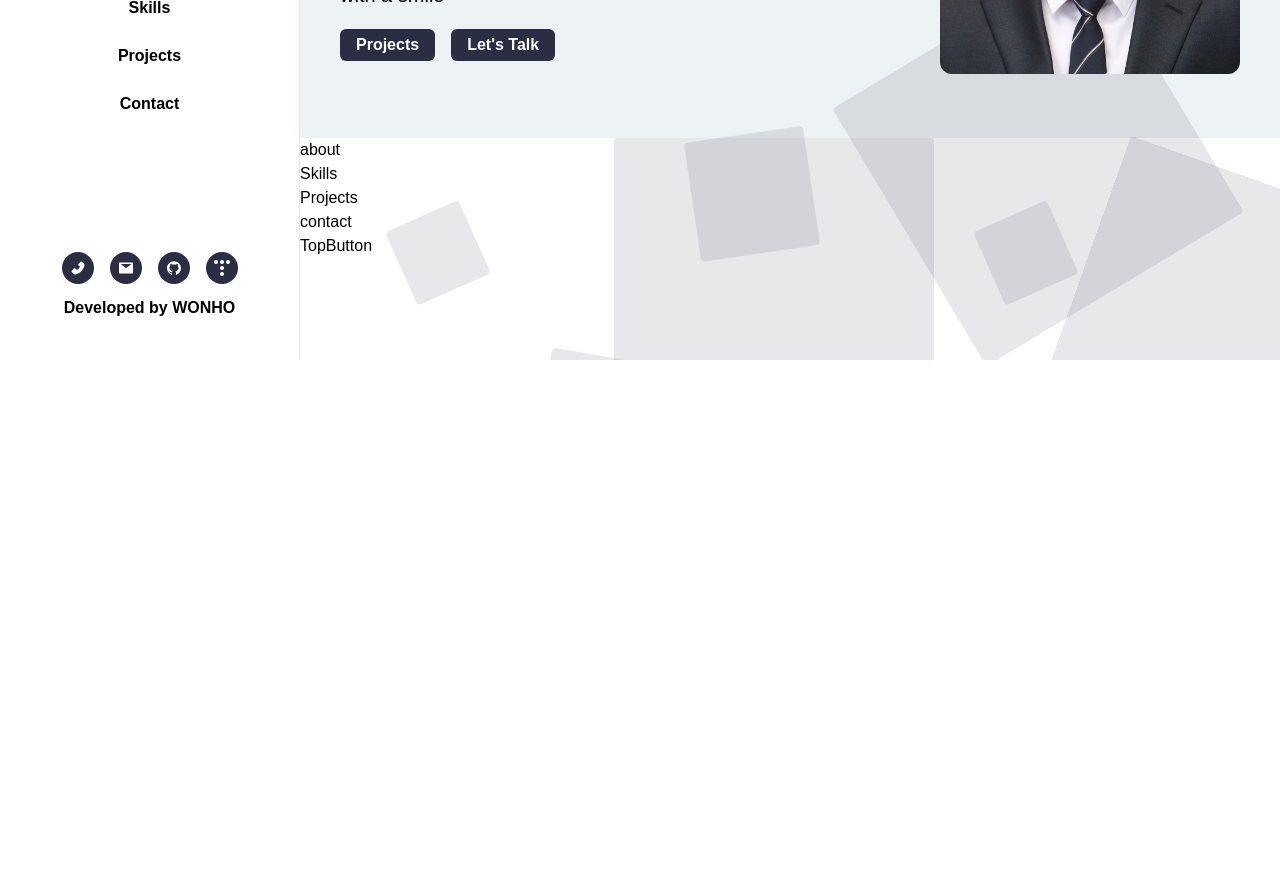
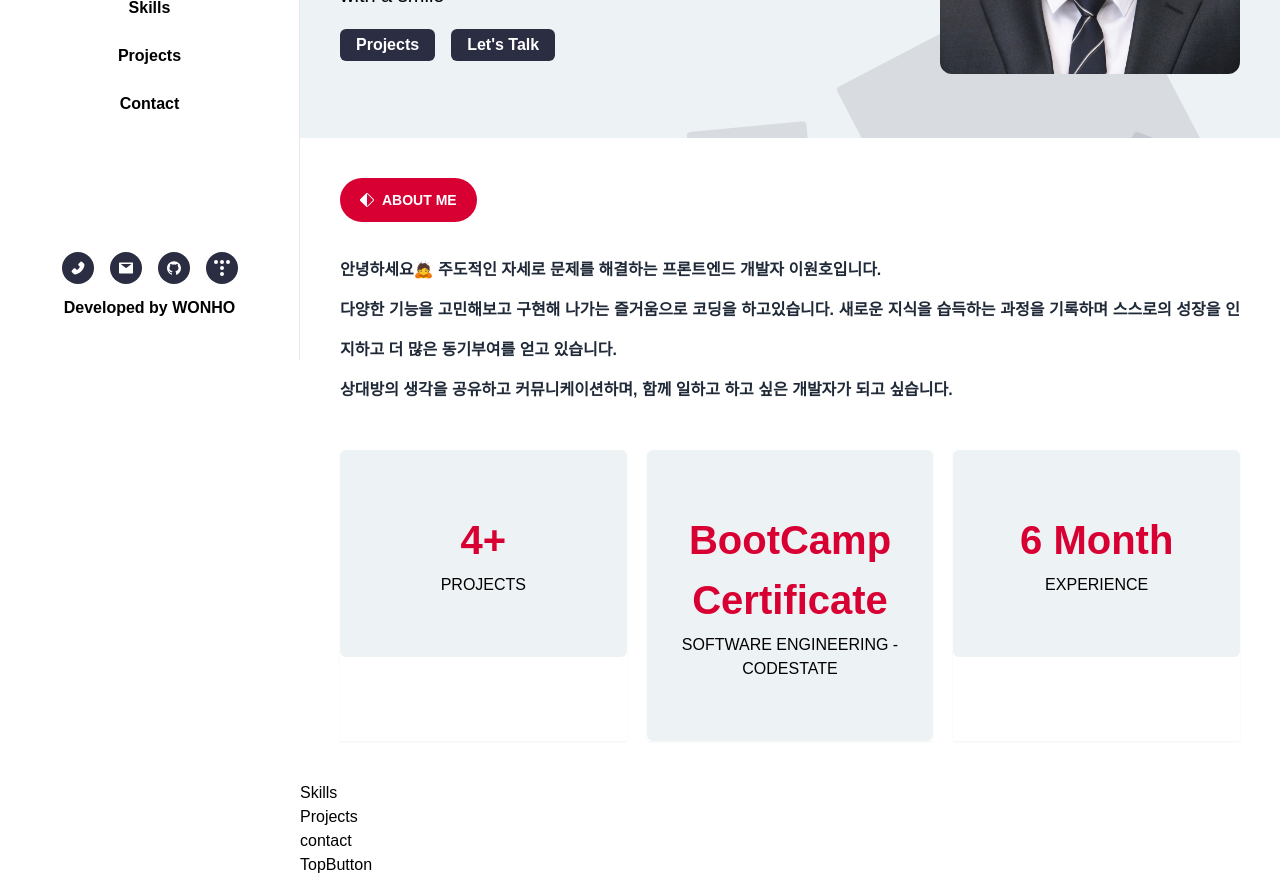
Before and after one commit to W0N-H0/portfolio-next13, a Next.js app: page / in a window 1280 px wide. Shown: the part 440-1317 px from the top of the page. Before the commit the page ends 800 px from the top, so only its background shows below. Built offline with nearby package versions, Linux system fonts and the light colour scheme; a web font is replaced by a local one.

Commit message:
[Feat] About 컴포넌트 구현

```diff
--- a/app/globals.css
+++ b/app/globals.css
@@ -28,6 +28,6 @@ html {
   }
 
   .section-title {
-    @apply bg-dark-red text-white text-sm font-semibold py-3 px-5 uppercase rounded-full flex items-center gap-2;
+    @apply bg-dark-red text-white text-sm font-bold py-3 px-5 uppercase rounded-full flex items-center gap-2;
   }
 }
--- a/components/About.jsx
+++ b/components/About.jsx
@@ -1,7 +1,89 @@
 "use client";
+import { useRef } from "react";
+import SectionTitle from "./SectionTitle/SectionTitle";
+import { motion, useInView } from "framer-motion";
 
 const About = () => {
-  return <div>about</div>;
+  const ref = useRef(null);
+  const ref2 = useRef(null);
+  const isInView = useInView(ref);
+  const isInView2 = useInView(ref2);
+  return (
+    <section
+      className="w-full h-fit px-[40px] py-10 max-xs:px-[20px] relative bg-white"
+      id="about"
+    >
+      <div className="max-w-[1240px] mx-auto">
+        <SectionTitle title={"About Me"} />
+        <div className="mt-7">
+          <motion.div
+            ref={ref}
+            className="mt-6 text-gray-800 text--[20px] leading-10 text-justify font-bold"
+            initial={{ x: "-20vw" }}
+            animate={{ x: isInView ? 0 : "-20vw" }}
+            transition={{ duration: 1 }}
+          >
+            안녕하세요🙇 주도적인 자세로 문제를 해결하는 프론트엔드 개발자
+            이원호입니다. <br />
+            다양한 기능을 고민해보고 구현해 나가는 즐거움으로 코딩을
+            하고있습니다. 새로운 지식을 습득하는 과정을 기록하며 스스로의 성장을
+            인지하고 더 많은 동기부여를 얻고 있습니다.
+            <br /> 상대방의 생각을 공유하고 커뮤니케이션하며, 함께 일하고 하고
+            싶은 개발자가 되고 싶습니다.
+          </motion.div>
+        </div>
+      </div>
+      <div className="mt-10 ">
+        <div className="w-full" ref={ref2}>
+          <ul className="flex justify-between flex-col gap-5 md:flex-row">
+            <motion.li
+              className="w-full shadow-sm"
+              initial={{ x: "-30vw" }}
+              animate={{ x: isInView2 ? 0 : "-30vw" }}
+              transition={{ duration: 0.9 }}
+            >
+              {/*클릭시 프로젝트 섹션으로 이동하도록 수정** */}
+              <div className="w-full text-center py-[30px] md:py-[60px] rounded-md bg-light-bg">
+                <h3 className="text-[40px] mb-[3px] text-dark-red font-bold">
+                  4+
+                </h3>
+                <span className="uppercase"> Projects</span>
+              </div>
+            </motion.li>
+            <motion.li
+              className="w-full shadow-sm"
+              initial={{ x: "-30vw" }}
+              animate={{ x: isInView2 ? 0 : "-30vw" }}
+              transition={{ duration: 0.6 }}
+            >
+              <div className="w-full text-center py-[30px] md:py-[60px] rounded-md bg-light-bg">
+                <h3 className="text-[40px] mb-[3px] text-dark-red font-bold">
+                  BootCamp Certificate
+                </h3>
+                <span className="uppercase">
+                  software engineering - CodeState
+                </span>
+              </div>
+            </motion.li>
+
+            <motion.li
+              className="w-full shadow-sm"
+              initial={{ x: "-30vw" }}
+              animate={{ x: isInView2 ? 0 : "-30vw" }}
+              transition={{ duration: 0.3 }}
+            >
+              <div className="w-full text-center py-[30px] md:py-[60px] rounded-md bg-light-bg">
+                <h3 className="text-[40px] mb-[3px] text-dark-red font-bold">
+                  6 Month
+                </h3>
+                <span className="uppercase"> Experience</span>
+              </div>
+            </motion.li>
+          </ul>
+        </div>
+      </div>
+    </section>
+  );
 };
 
 export default About;
```
